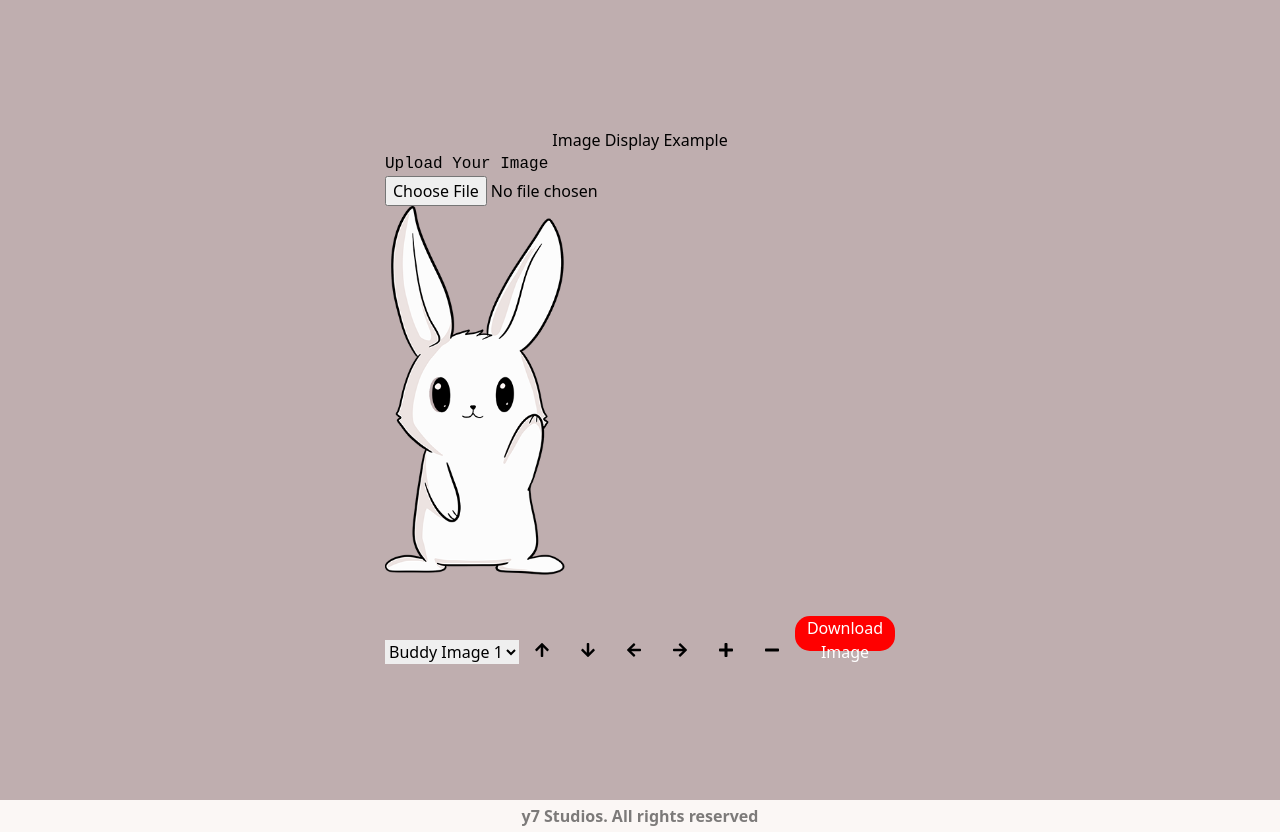
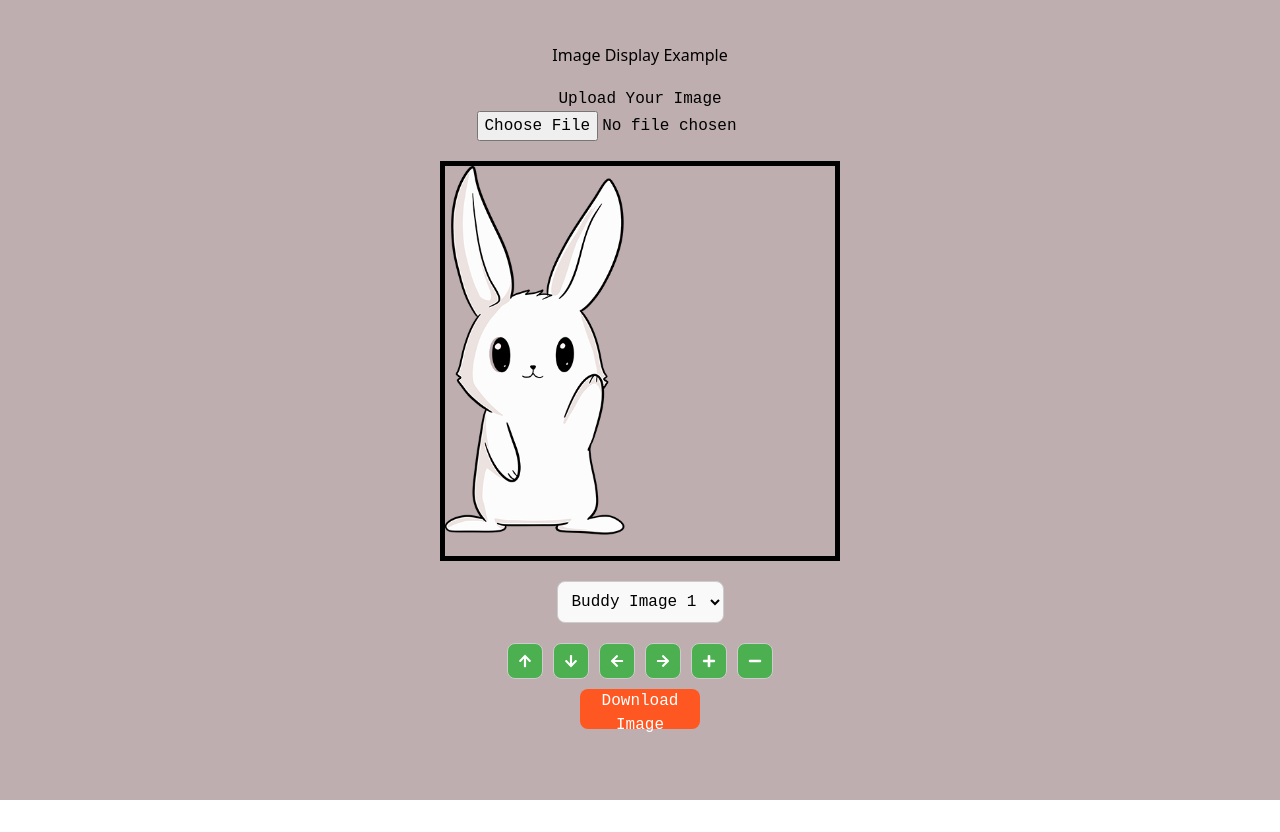
Before and after one commit to Appoxyz/BunBun, a Next.js app: page /Updating in a window 1280 px wide. After the commit the page ends 800 px from the top, so only its background shows below. Built offline with nearby package versions, Linux system fonts and the light colour scheme.

Commit message:
formatting sort

```diff
--- a/src/components/ArtBooth/Y00tsBoothPrivate.tsx
+++ b/src/components/ArtBooth/Y00tsBoothPrivate.tsx
@@ -147,13 +147,24 @@ const ImageDisplay: React.FC = () => {
   };
 
   return (
-    <div>
-      <h2 style={{ fontFamily: 'Courier Black, monospace' }}>Upload Your Image</h2>
-      <input type="file" accept="image/*" onChange={handleImageUpload} />
+    <div style={{ display: 'flex', flexDirection: 'column', alignItems: 'center', padding: '20px', fontFamily: 'Courier Black, monospace' }}>
+
+      {/* Middle Text and Upload */}
+      <div style={{ textAlign: 'center', marginBottom: '20px' }}>
+        <h2>Upload Your Image</h2>
+        <input type="file" accept="image/*" onChange={handleImageUpload} style={{ fontFamily: 'inherit' }} />
+      </div>
 
       <div
         ref={containerRef}
-        style={{ position: 'relative', width: '400px', height: '400px', overflow: 'hidden' }}
+        style={{
+          position: 'relative',
+          width: '400px',
+          height: '400px',
+          overflow: 'hidden',
+          border: '5px solid black', // Black border around cat image
+          marginBottom: '20px', // Adds space between the image container and controls
+        }}
       >
         <Image src="/y00trebuilder/bg.png" alt="Cat" layout="fill" objectFit="cover" priority />
         {userImage && <Image src={userImage} alt="Uploaded" layout="fill" objectFit="contain" style={{ position: 'absolute', top: 0, left: 0, zIndex: 1 }} />}
@@ -174,8 +185,21 @@ const ImageDisplay: React.FC = () => {
         </div>
       </div>
 
-      <div style={{ marginTop: '10px' }}>
-        <select onChange={handleBuddyImageChange} value={selectedBuddyImage}>
+      {/* Controls Section */}
+      <div style={{ textAlign: 'center' }}>
+        <select
+          onChange={handleBuddyImageChange}
+          value={selectedBuddyImage}
+          style={{
+            fontFamily: 'inherit',
+            padding: '10px',
+            borderRadius: '8px',
+            border: '1px solid #ccc',
+            background: '#f9f9f9',
+            cursor: 'pointer',
+            marginBottom: '10px',
+          }}
+        >
           {buddyImages.map((image, index) => (
             <option key={index} value={index}>
               Buddy Image {index + 1}
@@ -183,31 +207,44 @@ const ImageDisplay: React.FC = () => {
           ))}
         </select>
 
+        <div style={{ display: 'flex', gap: '10px', justifyContent: 'center', margin: '10px 0' }}>
           <button onClick={() => handleMove('up')} style={buttonStyle}><FaArrowUp /></button>
           <button onClick={() => handleMove('down')} style={buttonStyle}><FaArrowDown /></button>
           <button onClick={() => handleMove('left')} style={buttonStyle}><FaArrowLeft /></button>
           <button onClick={() => handleMove('right')} style={buttonStyle}><FaArrowRight /></button>
           <button onClick={() => handleSizeChange(true)} style={buttonStyle}><FaPlus /></button>
           <button onClick={() => handleSizeChange(false)} style={buttonStyle}><FaMinus /></button>
+        </div>
 
         <button onClick={handleDownload} style={downloadButtonStyle}>
           Download Image
         </button>
       </div>
+
       <canvas ref={canvasRef} style={{ display: 'none' }}></canvas>
     </div>
   );
 };
 
-const buttonStyle = { margin: '5px', padding: '10px' };
+const buttonStyle = {
+  padding: '10px',
+  borderRadius: '8px',
+  border: '1px solid #ccc',
+  backgroundColor: '#4CAF50',
+  color: 'white',
+  fontSize: '14px',
+  cursor: 'pointer',
+};
+
 const downloadButtonStyle = {
-  width: '100px',
-  height: '35px',
-  borderRadius: '15px',
-  backgroundColor: 'red',
+  width: '120px',
+  height: '40px',
+  borderRadius: '8px',
+  backgroundColor: '#ff5722',
   color: 'white',
   border: 'none',
   cursor: 'pointer',
+  fontSize: '16px',
 };
 
 export default ImageDisplay;
--- a/src/pages/_app.tsx
+++ b/src/pages/_app.tsx
@@ -8,8 +8,7 @@ export default function App({ Component, pageProps }: AppProps) {
   return (
     <div style={{ backgroundColor: '#FBF7F5' }}> {/* Adding background color */}
       <Component {...pageProps} />
-      <Footer />
-      <Analytics />
+    {/*} <Analytics /> */}
     </div>
   );
 }
--- a/src/pages/private.tsx
+++ b/src/pages/private.tsx
@@ -3,7 +3,6 @@ import ImageDisplay from "@/components/ArtBooth/Y00tsBoothPrivate";
 export default function Home() {
     return (
         <main className="flex min-h-screen w-full flex-col items-center justify-center non-scrollable">
-            <h1>Image Display Example</h1>
             <ImageDisplay />
 
             <style jsx>{`
```
Lines whose indentation alone changed are shown as unchanged.
